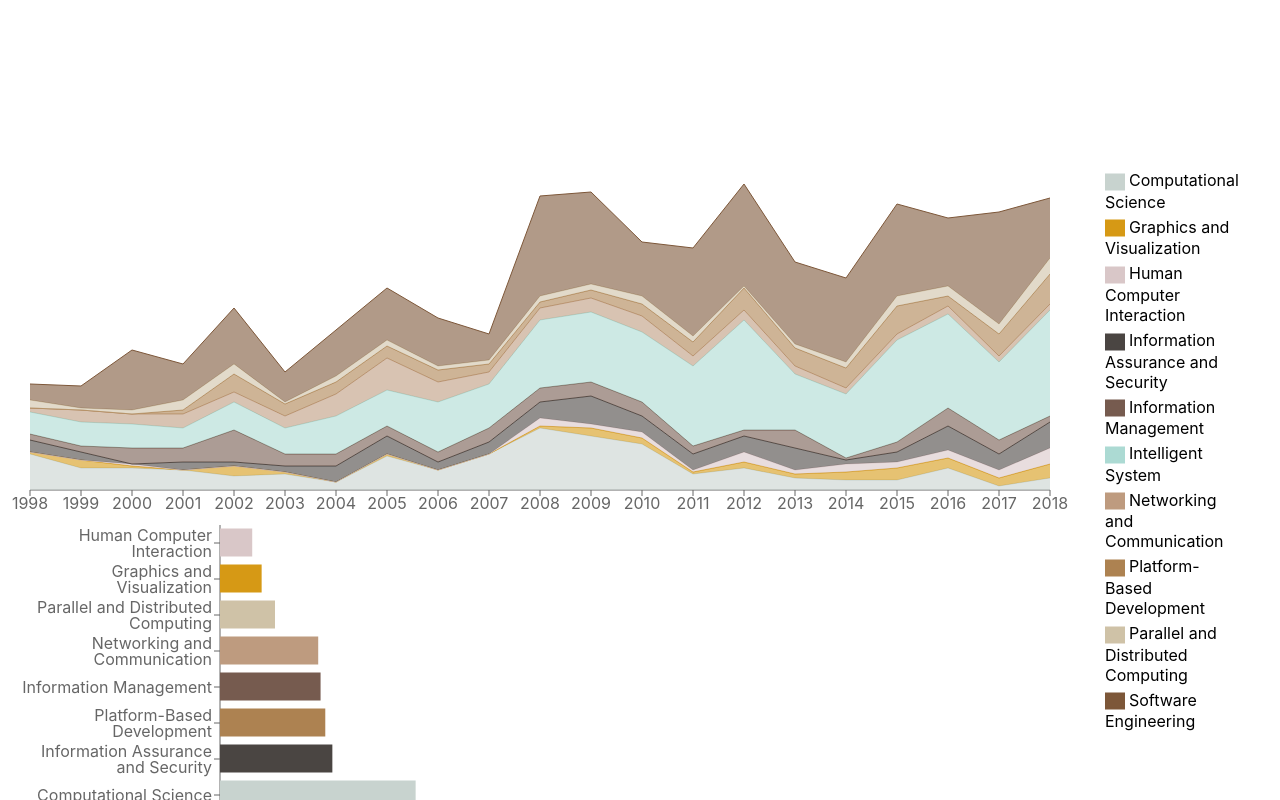
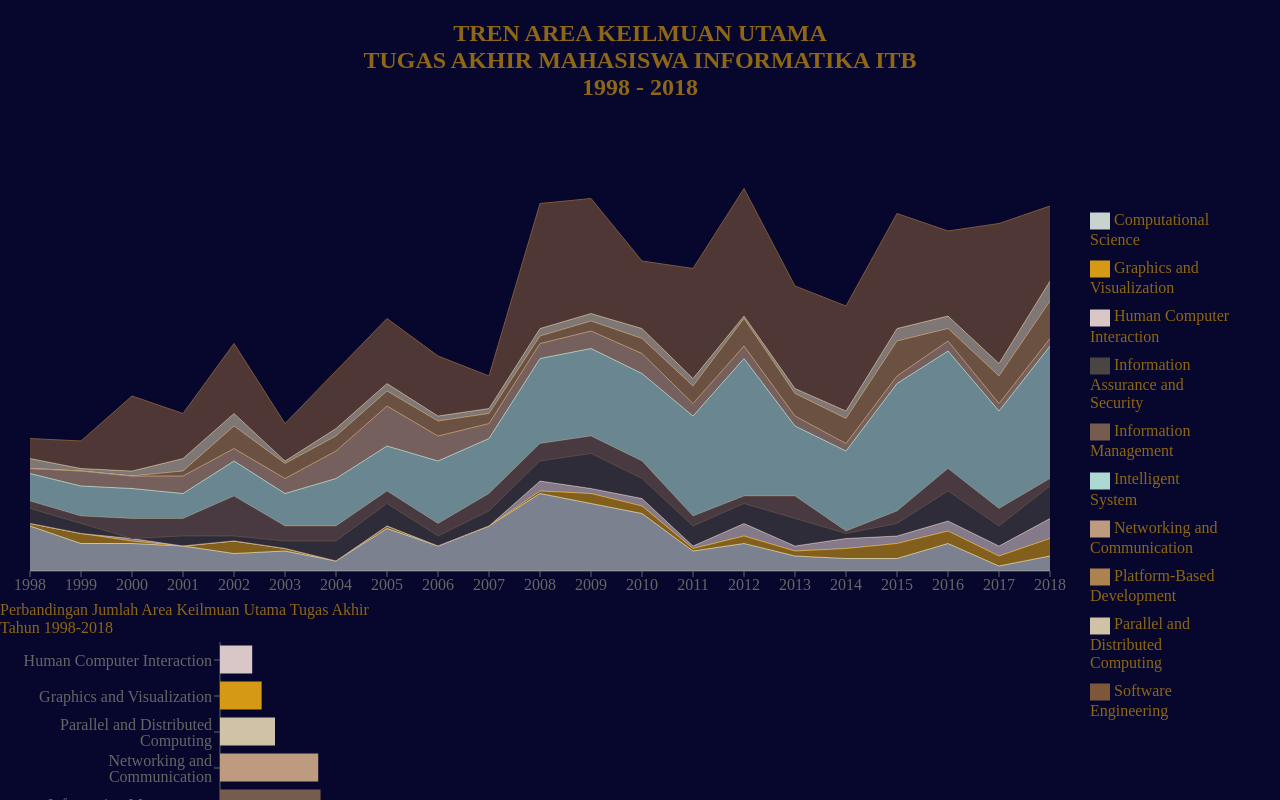
Before and after one commit to vigorakbar/if-topic-viz, a React (Create React App) app: page / in a window 1280 px wide. Shown: the top 800 px of the page. Built offline with nearby package versions, Linux system fonts and the light colour scheme.

Commit message:
update layout

```diff
--- a/src/App.js
+++ b/src/App.js
@@ -1,14 +1,33 @@
 import React from 'react';
 import StackedAreaChart from 'components/StackedAreaChart';
 import BarChart from 'components/BarChart';
+import Title from 'components/Title';
+import Subtitle from 'components/Subtitle';
+import DetailText from 'components/DetailText';
+import Styled from 'styled-components';
+
+const Container = Styled.div`
+
+`;
+
+const SubContent = Styled.div`
+
+`;
 
 class App extends React.PureComponent {
   render() {
     return (
-      <div>
+      <Container>
+        <Title />
         <StackedAreaChart />
-        <BarChart />
-      </div>
+        <SubContent>
+          <div>
+            <Subtitle />
+            <BarChart />
+          </div>
+          <DetailText />
+        </SubContent>
+      </Container>
     );
   }
 }
--- /dev/null
+++ b/src/components/DetailText/index.js
@@ -0,0 +1,8 @@
+import React from 'react';
+import Styled from 'styled-components';
+
+const DetailText = () => (
+  <div>Helo</div>
+);
+
+export default DetailText;
--- /dev/null
+++ b/src/components/StackedAreaChart/LegendBullet.js
@@ -0,0 +1,12 @@
+import React from 'react';
+
+const LegendBullet = (props) => {
+  const {entry, filter} = props
+  return (
+    <svg className="recharts-surface" width="20" height="20" viewBox="0 0 32 32" version="1.1" style={{ display: 'inline-block', verticalAlign: 'middle', marginRight: '4px'}}>
+      <path stroke={entry.color} strokeWidth="3px" fill={filter.includes(entry.dataKey) ? entry.color : 'none'} d="M0,4h32v24h-32z" className="recharts-legend-icon"></path>
+    </svg>
+  )
+}
+
+export default LegendBullet;
--- a/src/components/StackedAreaChart/index.js
+++ b/src/components/StackedAreaChart/index.js
@@ -3,18 +3,19 @@ import { AreaChart, Area, XAxis, Tooltip, Legend } from 'recharts';
 import { main } from 'data';
 import { PALETTE } from 'constants/color';
 import Styled from 'styled-components';
+import LegendBullet from './LegendBullet';
 
 const TYPE = "linear";
 const WIDTH = 1100;
-const HEIGHT = 520;
+const HEIGHT = 480;
 
 var isFirefox = typeof InstallTrigger !== 'undefined';
 
 const StyledLegend = Styled.ul`
   position: absolute;
-  left: ${WIDTH-25}px;
+  left: ${WIDTH-40}px;
   width: calc(100vw - ${WIDTH}px - 25px);
-  top: 120px;
+  top: -90px;
   padding: 0px;
   margin: 0px;w
 `;
@@ -32,7 +33,7 @@ const StackedAreaChart = () => {
       {/* <CartesianGrid strokeDasharray="3 3"/> */}
       <XAxis dataKey="name"/>
       <Tooltip itemSorter={() => isFirefox ? 1 : -1}/>
-      <Legend verticalAlign="top" height={120} content={() => renderLegend({filter, setFilter})}/>
+      <Legend verticalAlign="middle" height={120} content={() => renderLegend({filter, setFilter})}/>
       { filter.includes("cs") &&
         <Area
           stackId="1"
@@ -174,12 +175,10 @@ const renderLegend = (props) => {
           <li
             key={`item-${index}`}
             className={`recharts-legend-item legend-item-${index}`}
-            style={{ display: 'inline-block', marginRight: '15px', marginBottom: '5px', cursor: 'pointer' }}
+            style={{ display: 'inline-block', marginRight: '15px', marginBottom: '10px', cursor: 'pointer' }}
             onClick={() => onSetFilter(entry.dataKey, filter, setFilter)}
           >
-            <svg className="recharts-surface" width="20" height="20" viewBox="0 0 32 32" version="1.1" style={{ display: 'inline-block', verticalAlign: 'middle', marginRight: '4px'}}>
-              <path stroke={entry.color} strokeWidth="3px" fill={filter.includes(entry.dataKey) ? entry.color : 'none'} d="M0,4h32v24h-32z" className="recharts-legend-icon"></path>
-            </svg>
+            <LegendBullet entry={entry} filter={filter} />
             <span className="recharts-legend-item-text">
               {entry.value}
             </span>
--- /dev/null
+++ b/src/components/Subtitle/index.js
@@ -0,0 +1,11 @@
+import React from 'react';
+import Styled from 'styled-components';
+
+const Subtitle = () => (
+  <div>
+    Perbandingan Jumlah Area Keilmuan Utama Tugas Akhir<br/>
+    Tahun 1998-2018
+  </div>
+);
+
+export default Subtitle;
--- /dev/null
+++ b/src/components/Title/index.js
@@ -0,0 +1,16 @@
+import React from 'react';
+import Styled from 'styled-components';
+
+const Wrapper = Styled.h2`
+  text-align: center;
+`;
+
+const Title = () => (
+  <Wrapper>
+    TREN AREA KEILMUAN UTAMA <br />
+    TUGAS AKHIR MAHASISWA INFORMATIKA ITB <br />
+    1998 - 2018
+  </Wrapper>
+)
+
+export default Title;
--- a/src/index.css
+++ b/src/index.css
@@ -1,9 +1,9 @@
 body {
   margin: 0;
   padding: 0;
-  font-family: -apple-system, BlinkMacSystemFont, "Segoe UI", "Roboto", "Oxygen",
-    "Ubuntu", "Cantarell", "Fira Sans", "Droid Sans", "Helvetica Neue",
-    sans-serif;
+  background-color: rgb(7,7,45);
+  color: rgb(141,102,22);
+  font-family: "Times New Roman";
   -webkit-font-smoothing: antialiased;
   -moz-osx-font-smoothing: grayscale;
 }
```
